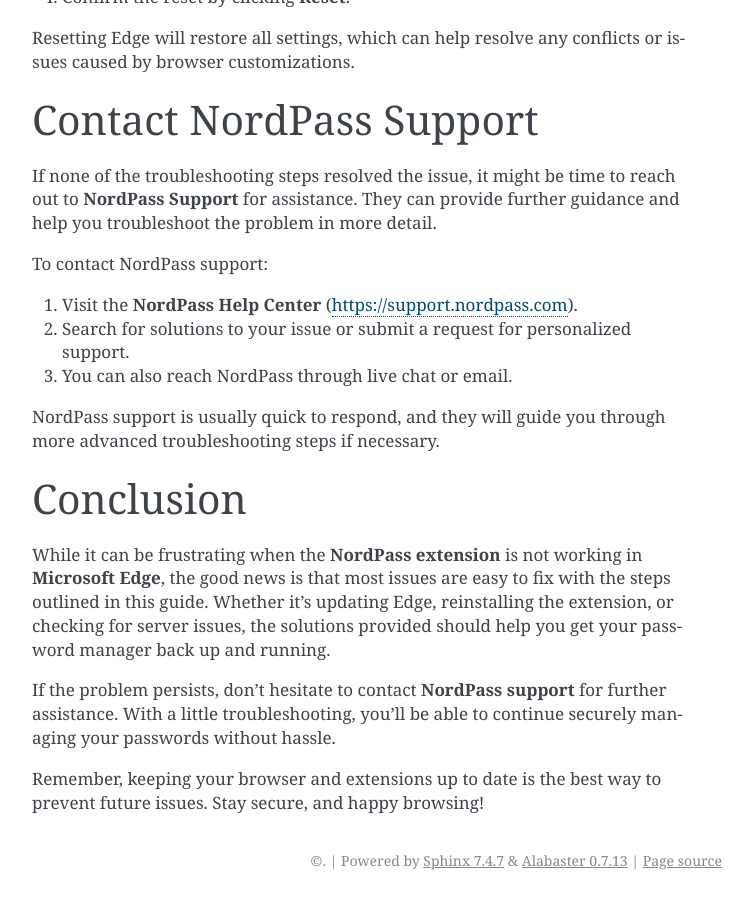
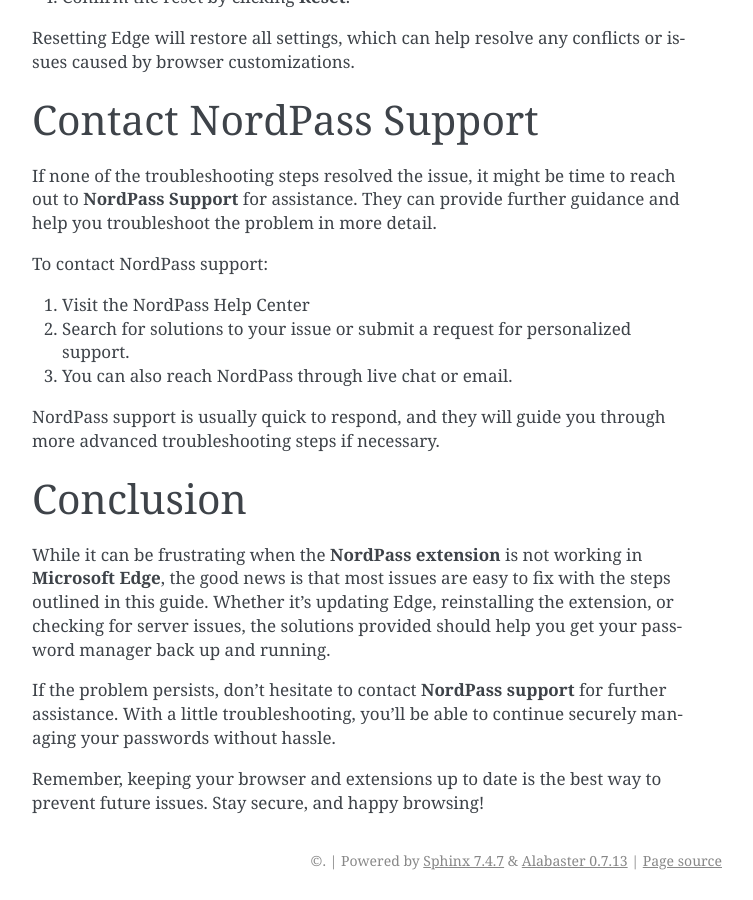
Before and after one commit to paull-williams/nordpass-extension-not-working-in-edge, a Sphinx documentation site: the page built from docs/index.rst, in a window 1280 px wide and 900 px high, scrolled down 4194 px. Shown: the whole window, without its empty margins (388-1141 px from the left). Built offline with Sphinx 7.4.7, drawn with Linux system fonts in a browser that asks for light colours; part of the change alters nothing that is shown.

Commit message:
Update index.rst

```diff
--- a/docs/index.rst
+++ b/docs/index.rst
@@ -130,7 +130,7 @@ If none of the troubleshooting steps resolved the issue, it might be time to rea
 
 To contact NordPass support:
 
-1. Visit the **NordPass Help Center** (https://support.nordpass.com).
+1. Visit the NordPass Help Center
 2. Search for solutions to your issue or submit a request for personalized support.
 3. You can also reach NordPass through live chat or email.
 
```
